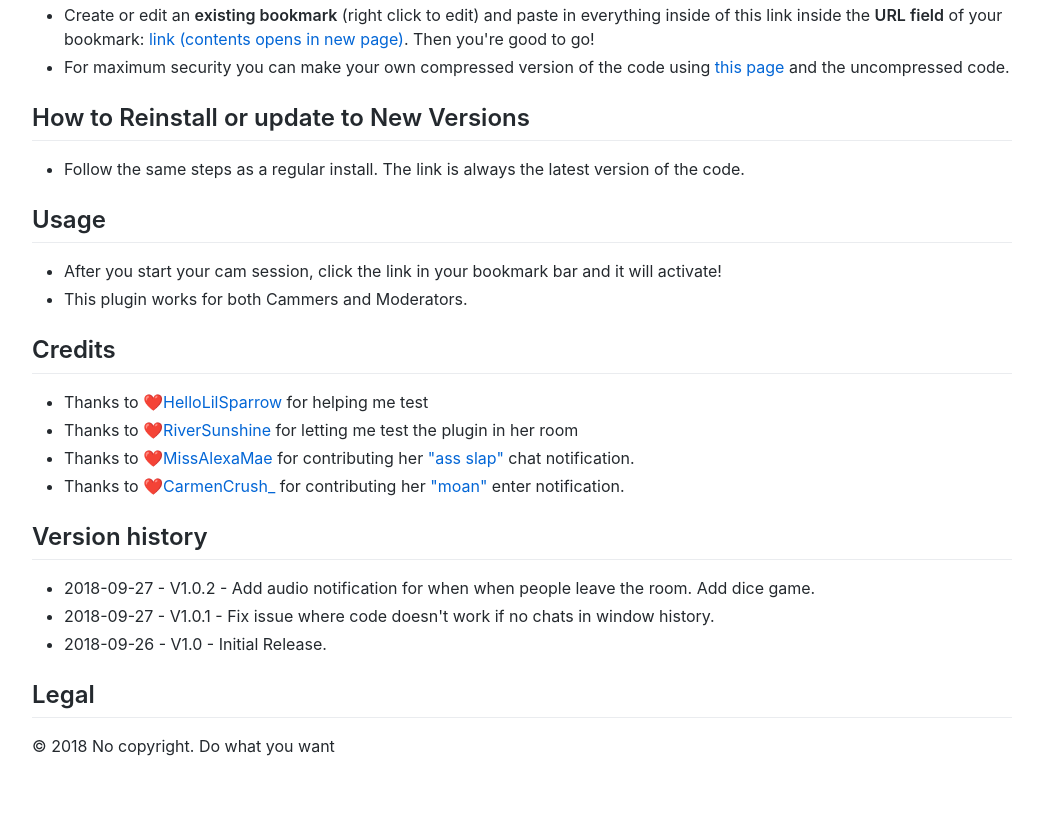
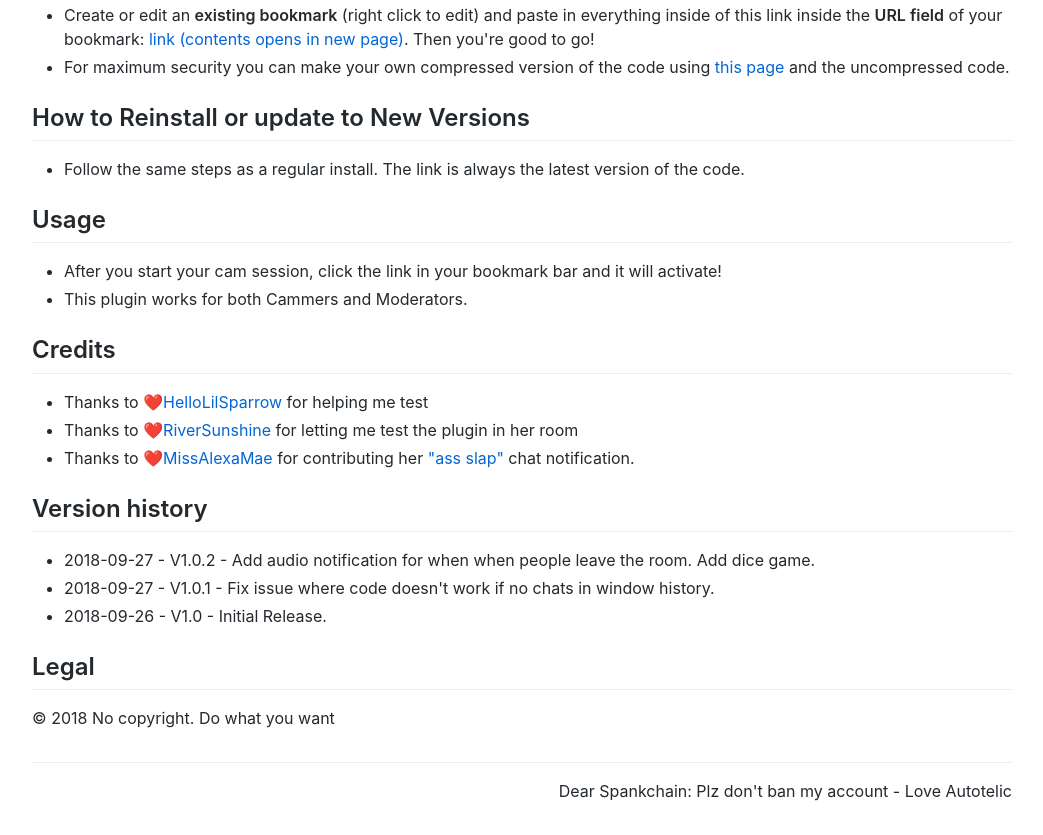
Before and after one commit to autotelic17/autotelic17.github.io, a plain HTML site: page index.html in a window 1280 px wide. Shown: the part 1170-2005 px from the top of the page, without its empty margins (118-1161 px from the left). Before the commit the page ends 1960 px from the top, so only its background shows below. Drawn offline with Linux system fonts and the light colour scheme.

Commit message:
Revert "Updated gong sound to more subtle teleport sound."
This reverts commit 693d748092ce3986025496e6bb6ba48f1b926b15.

```diff
--- a/index.html
+++ b/index.html
@@ -68,7 +68,6 @@
             <li>Thanks to ❤️<a href="https://beta.spankchain.com/HelloLilSparrow">HelloLilSparrow</a> for helping me test</li>
             <li>Thanks to ❤️<a href="https://beta.spankchain.com/RiverSunshine">RiverSunshine</a> for letting me test the plugin in her room</li>
             <li>Thanks to ❤️<a href="https://beta.spankchain.com/MissAlexaMae">MissAlexaMae</a> for contributing her <a href="https://autotelic17.github.io/slap.mp3">"ass slap"</a> chat notification.</li>
-            <li>Thanks to ❤️<a href="https://beta.spankchain.com/CarmenCrush_">CarmenCrush_</a> for contributing her <a href="https://autotelic17.github.io/gong.wav">"moan"</a> enter notification.</li>
         </ul>
 
         <h2>Version history</h2>
@@ -81,6 +80,11 @@
         <h2 id="legal">Legal</h2>
         <p>© 2018 No copyright. Do what you want</p>
 
+
+      <div class="footer border-top border-gray-light mt-5 pt-3 text-right" style="color: #CCCCC !important">
+        Dear Spankchain: Plz don't ban my account - Love Autotelic
+      </div>
+
     </div>
   </body>
 </html>
```
Also changed, not shown: 2 other files.
